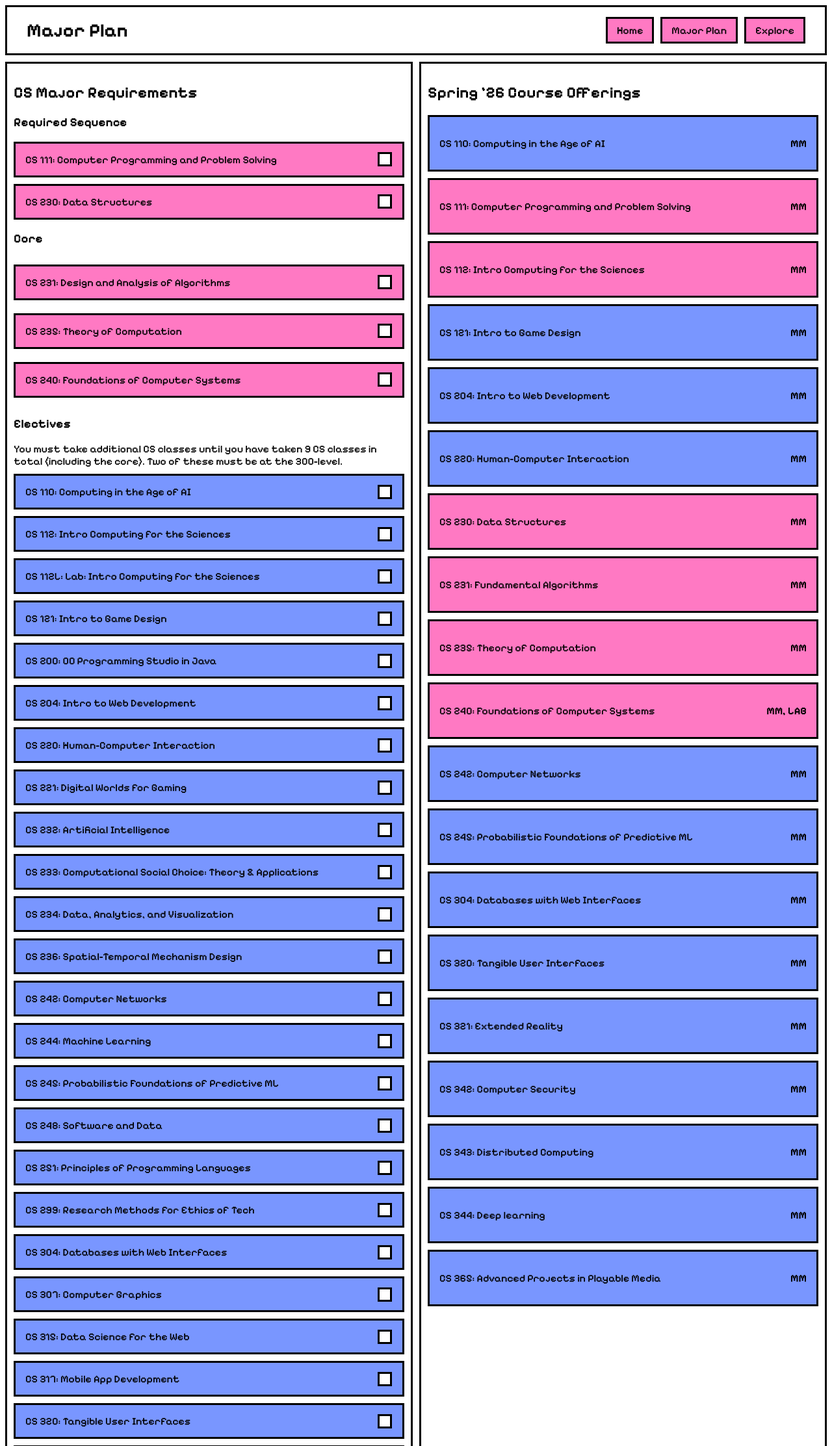
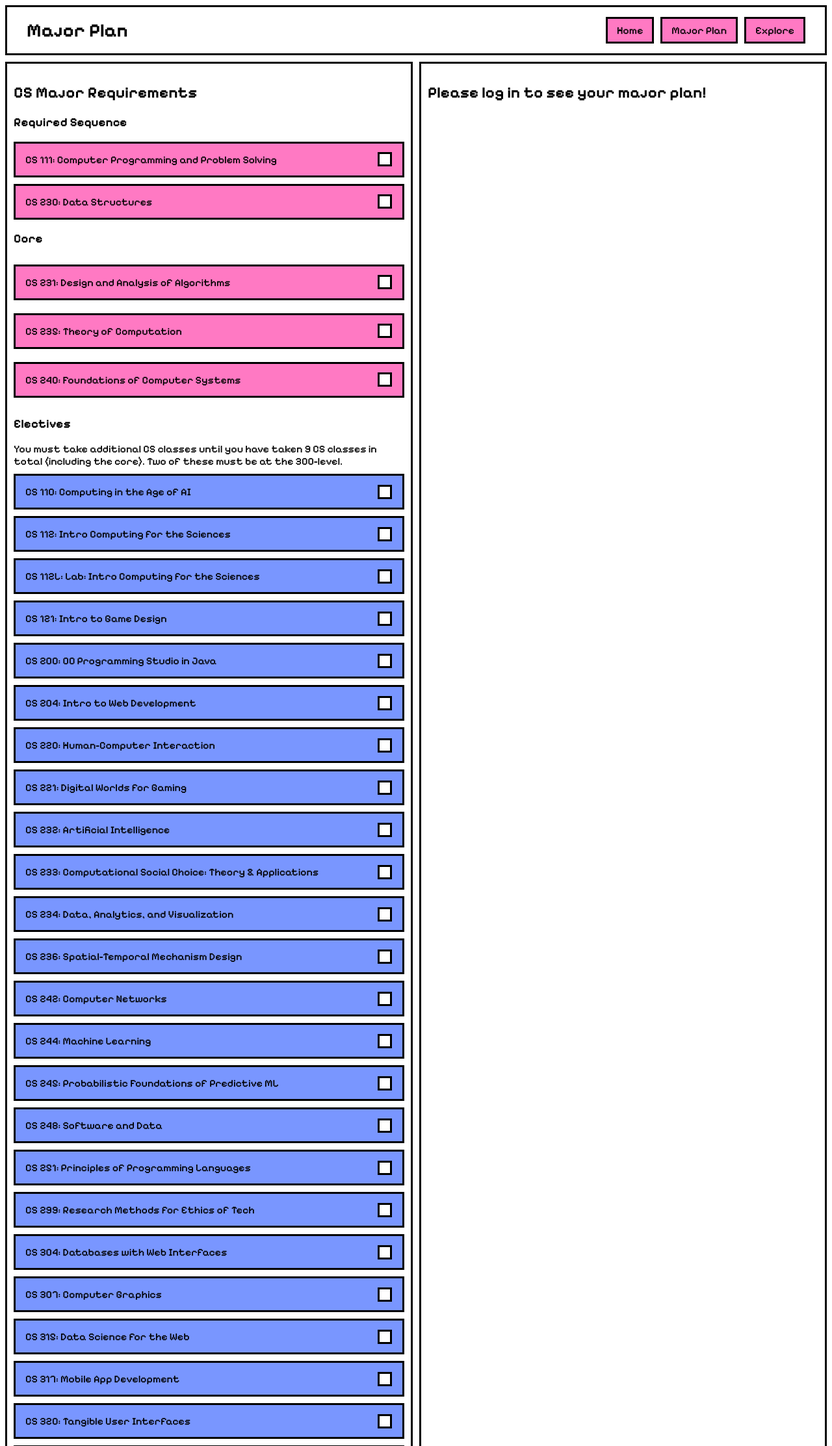
Before and after one commit to ninahowley/cs-hub, a Flask app: page /major-plan in a window 1280 px wide. Shown: the top 2225 px of the page at 65% size. Run offline with Flask 3, Linux system fonts and the light colour scheme.

Commit message:
move spring classes to index

```diff
--- a/app.py
+++ b/app.py
@@ -12,6 +12,14 @@ def is_valid_username(s):
 @app.route("/", methods=['GET', 'POST'])
 def index():
     try:
+        spring_df = pd.read_csv('courses/spring_courses.csv')
+        all_df = pd.read_csv('courses/all_courses.csv')
+        spring_with_info = spring_df.merge(
+            all_df,
+            on='course_tag',
+            how='left'
+        )
+        spring_course_info = spring_with_info.to_dict(orient='records')
         if 'username' in session:
             username = session['username']
         else:
@@ -20,7 +28,7 @@ def index():
             # If method is get, send a blank form
             if not username:
                 username = None
-            return render_template('index.html', user = username, page_title='Home')
+            return render_template('index.html', user = username, spring_courses = spring_course_info, page_title='Home')
         else:
             if 'login' in request.form:
                 input_username = request.form.get('username')
@@ -28,15 +36,15 @@ def index():
                     flash(f"Welcome, {input_username}!")
                     session['username']=input_username
                     session['logged_in']=True
-                    return redirect(url_for('index', user = username, page_title="Home"))
+                    return redirect(url_for('index', user = username, spring_courses = spring_course_info, page_title="Home"))
                 else:
                     flash(f"Please enter a valid username.")
-                    return render_template('index.html', user = username, page_title="Home")
+                    return render_template('index.html', user = username, spring_courses = spring_course_info, page_title="Home")
             else:
                 if username:
                     flash(f'Goodbye, {username}.')
                 session['username'] = None
-                return render_template('index.html', user = None, page_title="Home")
+                return render_template('index.html', user = None, spring_courses = spring_course_info, page_title="Home")
     except Exception as e:
         print(e)
         flash('An error occurred. Please try agåain.')
@@ -60,7 +68,7 @@ def major_plan():
         core_tags = ['CS 111', 'CS 111L', 'CS 111M', 'CS 111X', 'CS 230', 'CS 230L', 'CS 230X', 'CS 231', 'CS 235', 'CS 240', 'CS 240L']
         elective_df = all_df[~all_df["course_tag"].isin(core_tags)] #remove core
         elective_info = elective_df.to_dict(orient='records')
-        return render_template('major-plan.html', user = username, spring_courses = spring_course_info, electives = elective_info, page_title='Major Plan')
+        return render_template('major-plan.html', user = username, electives = elective_info, page_title='Major Plan')
     except Exception as e:
         print(e)
         flash('An error occurred. Please try again.')
--- a/templates/major-plan.html
+++ b/templates/major-plan.html
@@ -62,17 +62,11 @@
             <!--/div-->
         </div>
         <div class="child-container">
-            <h2>Spring '26 Course Offerings</h2>
-            {% for course in spring_courses %}
-            <div class="course-container {% if course.course_core == 'True' %}core{% endif %}">
-                <div class="instructor-line">
-                    <p>{{ course.course_tag }}: {{ course.course_name }}</p>
-                    {% if course.course_distribs %}
-                        <span class="distribs">{{ course.course_distribs }}</span>
-                    {% endif %}
-                </div>
-            </div>
-            {% endfor %}
+            {% if user %}
+            <h2>Major Plan for <span style="color:#b8377e">{{ user }}</span></h2>
+            {% else %}
+                <h2>Please log in to see your major plan!</h2>
+            {% endif %}
         </div>
     </div>
     </div>
```
Also changed, not shown: templates/index.html (+13 -2 lines).
